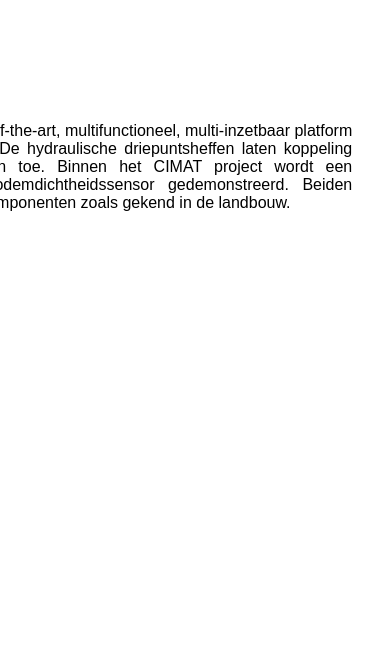
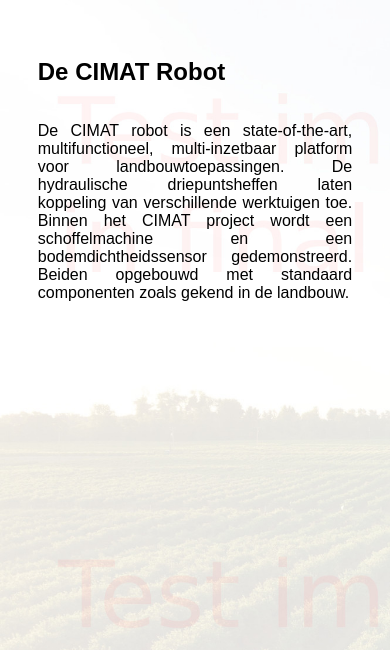
Before and after one commit to werner291/cimat_presentation, a website: page index.html in a window 390 px wide. Shown: the top 650 px of the page. Drawn offline with nearby package versions, Linux system fonts and the light colour scheme.

Commit message:
Added photo background. Improved performance for small screens.

```diff
--- a/index.html
+++ b/index.html
@@ -34,10 +34,13 @@
         }
 
         .subpage .textbox {
-            width: 15cm;
+            box-sizing: border-box;
             flex-shrink: 0;
-            flex-basis: 15cm;
+            width: 50%;
+            max-width: 20cm;
             padding: 1cm;
+            background: url("img/farm_field.jpg");
+            background-size: cover;
         }
 
         .photos {
@@ -51,8 +54,14 @@
             object-fit: cover;
         }
 
-        @media only screen and (max-width: 25cm) {
-
+        @media only screen and (max-width: 20cm) {
+            .subpage .photos {
+                display: none;
+            }
+            .subpage .textbox {
+                width: 100%;
+                max-width: none;
+            }
         }
     </style>
     <script>
```
Also changed, not shown: img/farm_field.jpg (added).
